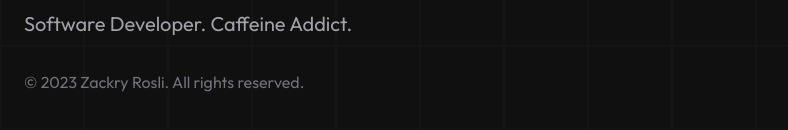
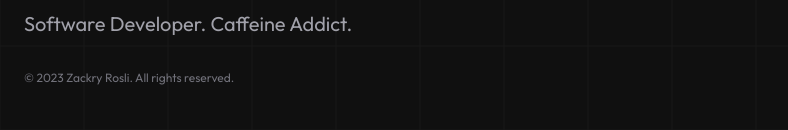
Before and after one commit to bukan-zack/personal-site, a Vue app: page / in a window 1280 px wide. Shown: the part 206-336 px from the top of the page, without its empty margins (0-788 px from the left). Built offline with nearby package versions, Linux system fonts and the light colour scheme.

Commit message:
Make footer text-xs

```diff
--- a/src/App.vue
+++ b/src/App.vue
@@ -33,7 +33,7 @@
             <RouterView v-slot="{ Component }">
                 <component :is="Component" />
             </RouterView>
-            <footer class="mt-8 text-zinc-500">
+            <footer class="mt-8 text-zinc-500 text-xs">
                 &copy; 2023 Zackry Rosli. All rights reserved.
             </footer>
         </div>
```
